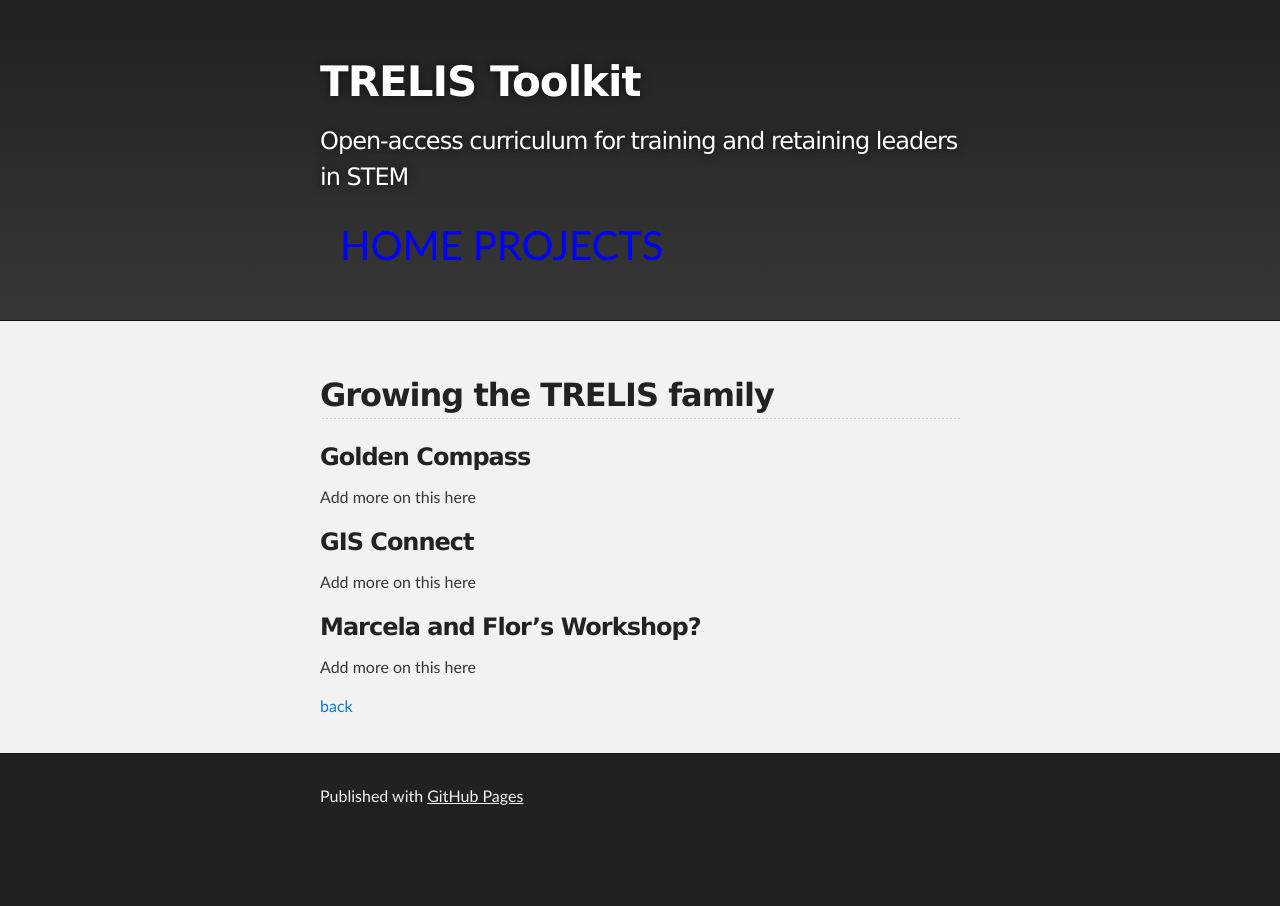
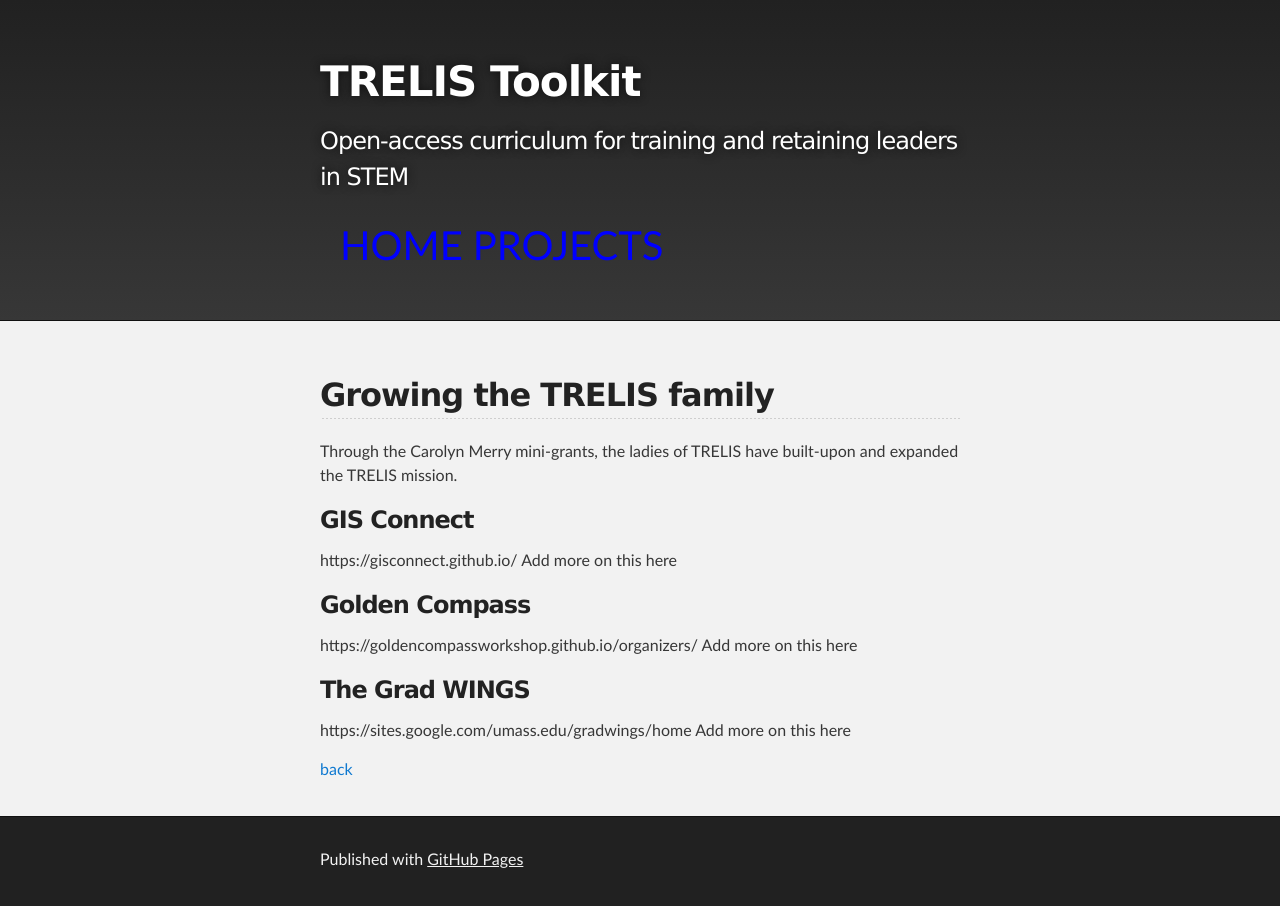
Before and after one commit to TRELIStoolkit/TRELIStoolkit.github.io, a Jekyll site: the page built from another-page.md, in a window 1280 px wide. Built offline with Jekyll 4.4.1, drawn with Linux system fonts in a browser that asks for light colours; our own code applies the rules of GitHub Pages for plain Markdown files.

Commit message:
Add websites

```diff
--- a/another-page.md
+++ b/another-page.md
@@ -3,14 +3,18 @@ layout: default
 ---
 
 ## Growing the TRELIS family
+Through the Carolyn Merry mini-grants, the ladies of TRELIS have built-upon and expanded the TRELIS mission.
+
+### GIS Connect
+https://gisconnect.github.io/
+Add more on this here
 
 ### Golden Compass
+https://goldencompassworkshop.github.io/organizers/
 Add more on this here
 
-### GIS Connect
-Add more on this here
-
-### Marcela and Flor's Workshop?
+### The Grad WINGS
+https://sites.google.com/umass.edu/gradwings/home
 Add more on this here
 
 [back](./)
```
